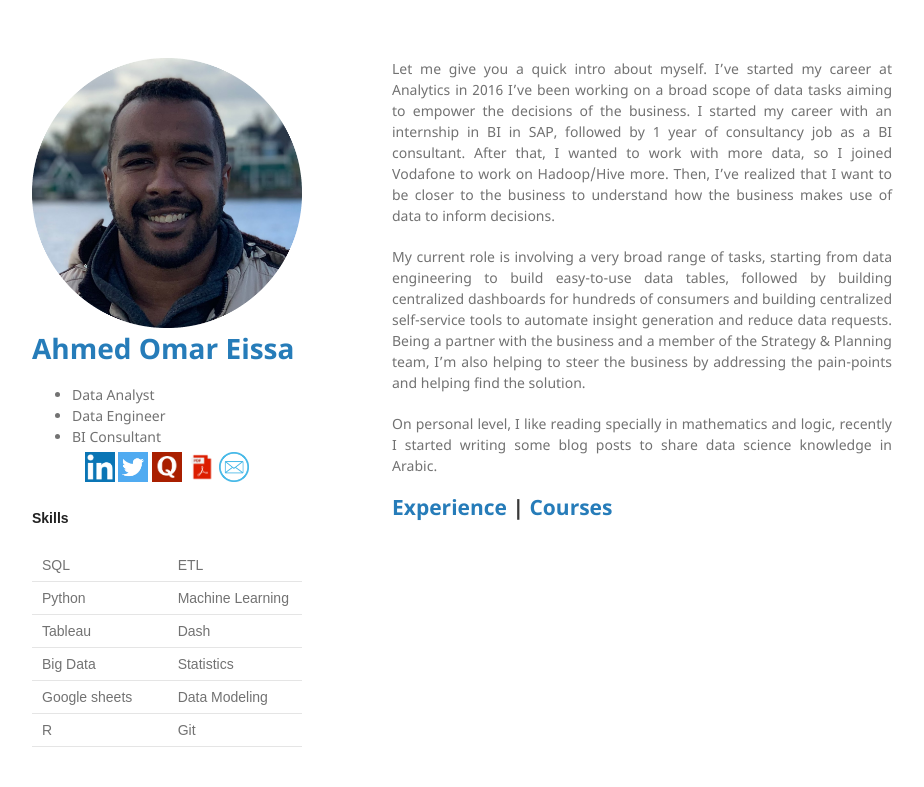
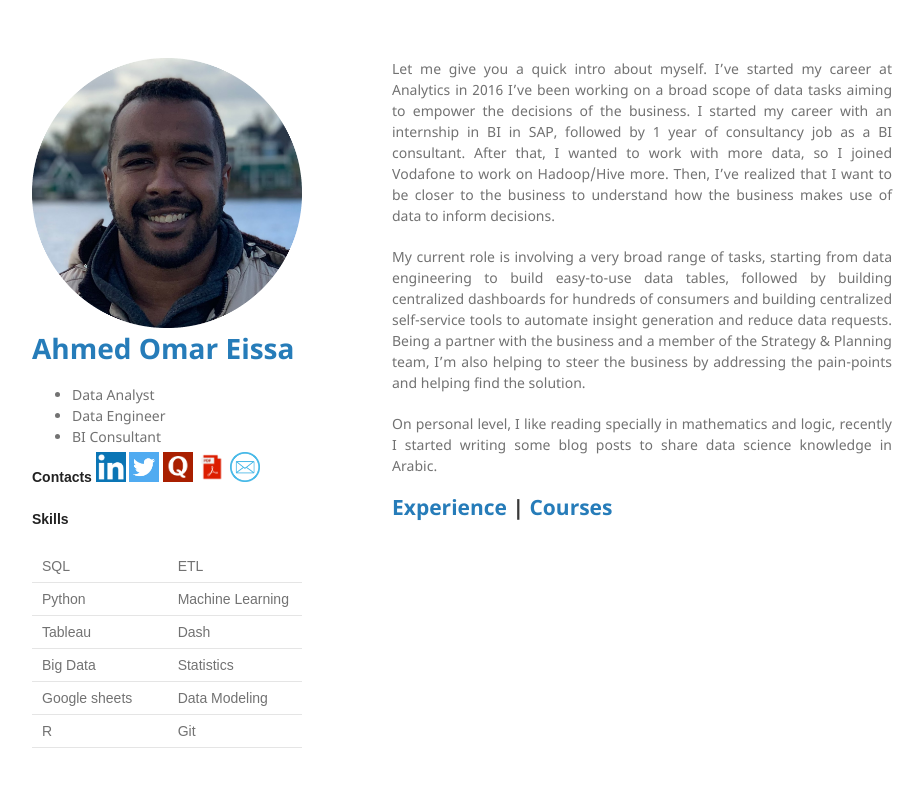
Before and after one commit to AhmedOmarEissa/AhmedOmarEissa.github.io, a Jekyll site: the page built from index.md, in a window 1280 px wide. Shown: the top 787 px of the page, without its empty margins (178-1102 px from the left). Built offline with Jekyll 4.4.1, drawn with Linux system fonts in a browser that asks for light colours.

Commit message:
Update default.html

```diff
--- a/_layouts/default.html
+++ b/_layouts/default.html
@@ -33,7 +33,8 @@
             <li>Data Engineer</li>
             <li>BI Consultant</li>
           </ul>
-        <p style="text-align: center;">
+        <p style="text-align: left;"> <strong><span style="font-family:
+            Arial, Helvetica, sans-serif;">Contacts</span></strong>
         <a href="https://www.linkedin.com/in/ahmedomareissa/" target="_blank">
             <img  src="https://github.com/AhmedOmarEissa/AhmedOmarEissa.github.io/raw/master/assets/img/Linkedin-Icon.png" width=30" height="30">
         </a>
```
